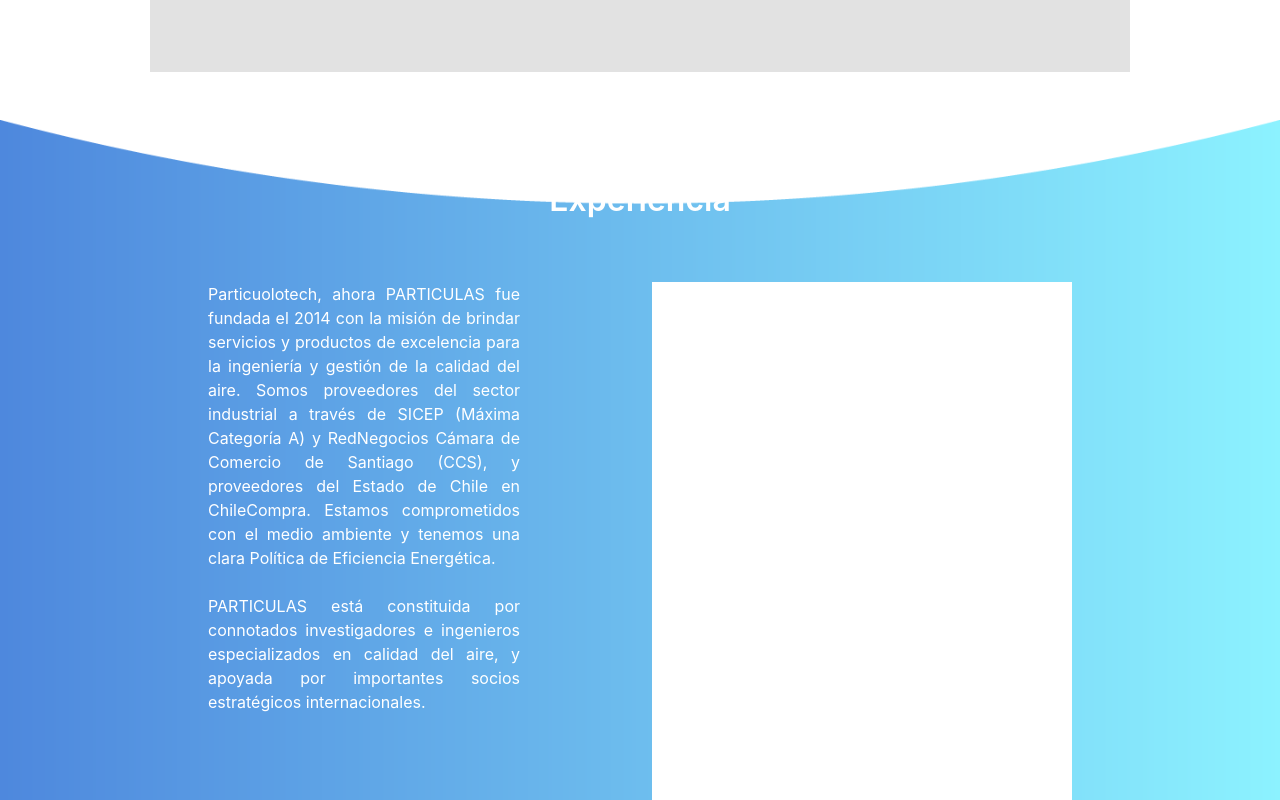
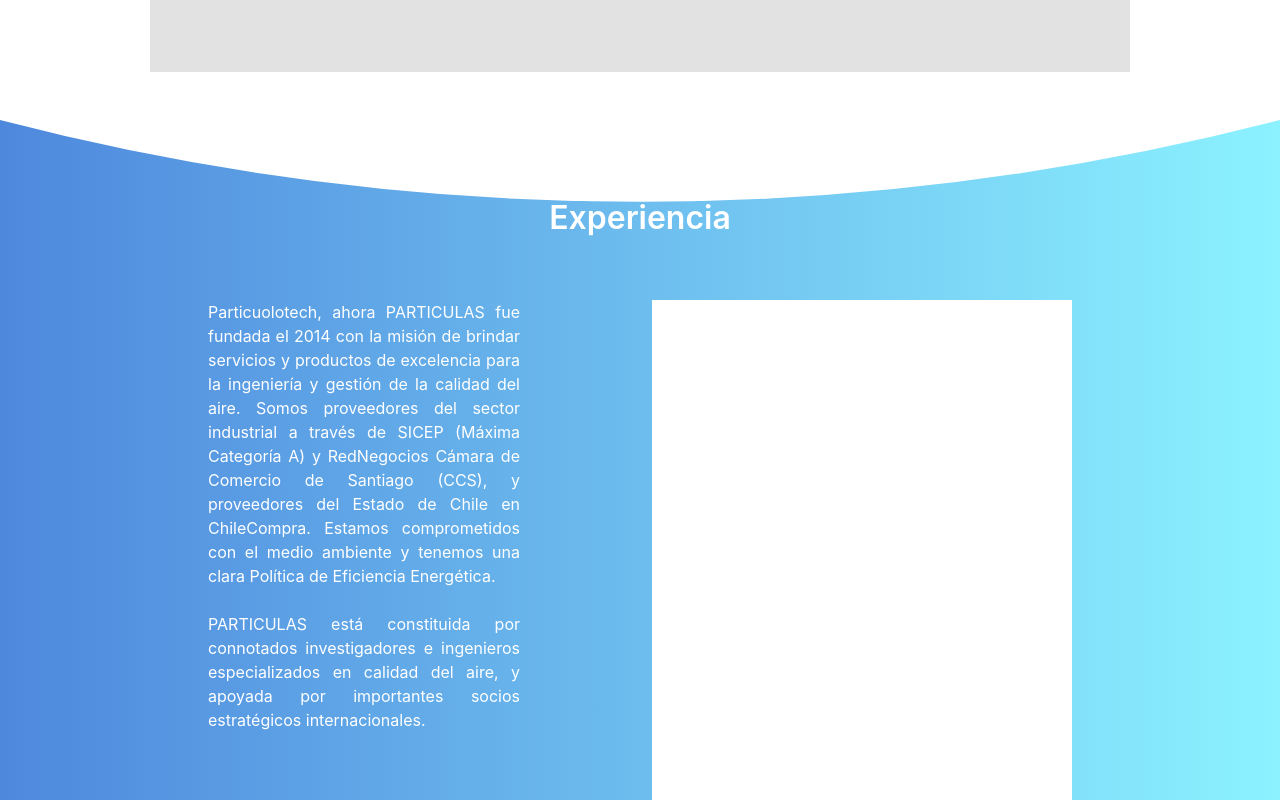
Before and after one commit to progressio-spa/particulasCL, a Vue app: page /#/ in a window 1280 px wide. Shown: the part 2340-3140 px from the top of the page. Built offline with nearby package versions, Linux system fonts and the light colour scheme.

Commit message:
CHG: se corrige espaciado titulo

```diff
--- a/src/sections/Experience.vue
+++ b/src/sections/Experience.vue
@@ -53,12 +53,13 @@
 		flex-direction: column;
 		justify-content: center;
 		align-items: flex-start;
-		background-image: url('../assets/fondoCurvo.png');
+		background-image: url('../assets/Degrade.svg');
 
 		-webkit-background-size: cover;
 		-moz-background-size: cover;
 		-o-background-size: cover;
 		background-size: cover;
+		padding-top: 10vh;
 	}
 
 	.container {
```
